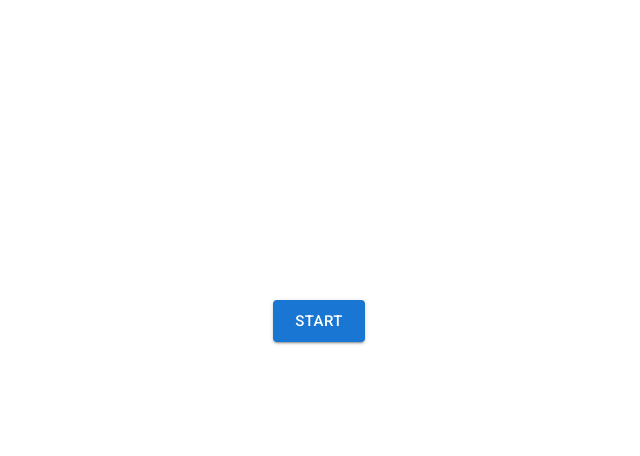
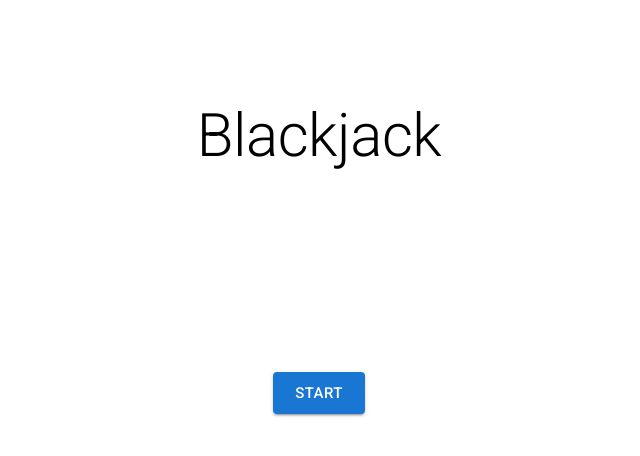
Before and after one commit to pheni-18/blackjack-react, a React (Create React App) app: page / in a window 1280 px wide. Shown: the top 456 px of the page, without its empty margins (321-961 px from the left). Built offline with nearby package versions, Linux system fonts and the light colour scheme.

Commit message:
add title

```diff
--- a/src/components/WaitingView.tsx
+++ b/src/components/WaitingView.tsx
@@ -1,8 +1,12 @@
-import { Button, Grid } from '@mui/material';
+import { Button, Grid, Typography } from '@mui/material';
 import { styled } from '@mui/system';
 
+const StyledTypography = styled(Typography)({
+    marginTop: 100,
+});
+
 const StyledButton = styled(Button)({
-    marginTop: 300,
+    marginTop: 200,
 });
 
 
@@ -17,9 +21,11 @@ export const WaitingView: React.FC<WaitingViewProps> = (props) => {
         <>
             <Grid
                 container
+                direction="column"
                 alignItems='center'
                 justifyContent='center'
             >
+                <StyledTypography variant='h2'>Blackjack</StyledTypography>
                 <StyledButton
                     variant='contained'
                     onClick={onClickStart}
```
